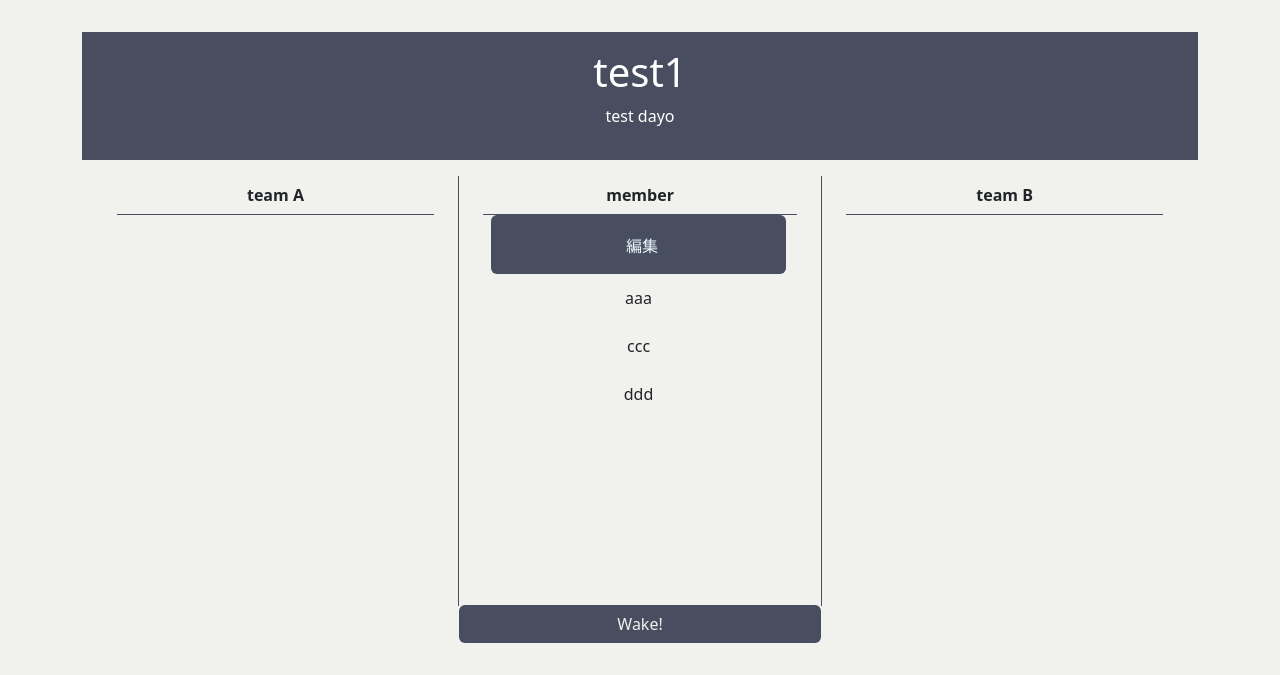
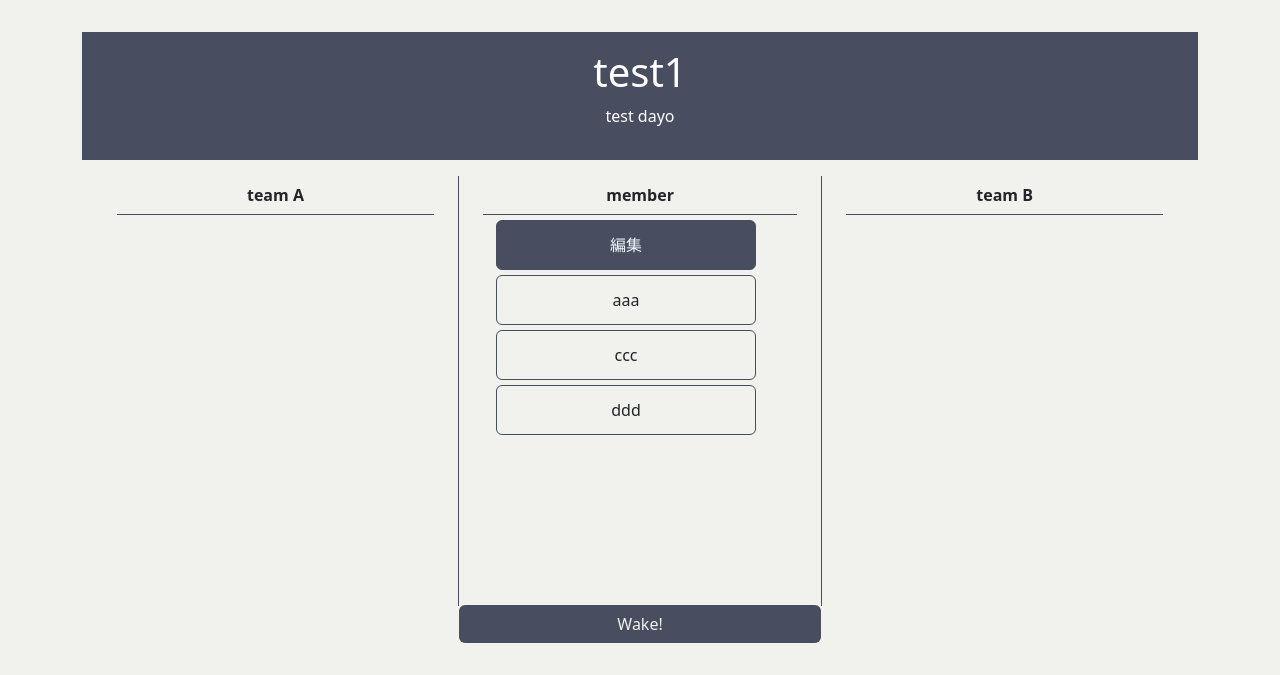
Before and after one commit to estone1223/team-wake, a Django app: page /wakes/1/ in a window 1280 px wide. Shown: the part 56-731 px from the top of the page. Run offline with Django 3.2, Linux system fonts and the light colour scheme; a user stored in the database is signed in; data comes from the database, SQL or seed files in the repository; some libraries are stand-ins or nearby versions.

Commit message:
make checkbox next->not yet JS

```diff
--- a/static/wakes/css/style.css
+++ b/static/wakes/css/style.css
@@ -94,17 +94,32 @@ a:hover {
 }
 
 .btn-edit {
-  display: block;
   color: aliceblue;
   background-color: #484e60;
-  text-align: center;
-  list-style: none;
-  padding-left: 15%;
-  margin-right: 30px;
-  height: 15%;
 }
 .btn-edit:hover {
   opacity: 0.8;
+}
+
+input[type=checkbox] {
+  display: none;
+}
+
+.label {
+  display: block;
+  margin: 5px;
+  width: 80%;
+  border: 1px solid #484e60;
+  cursor: pointer;
+}
+
+label {
+  display: block;
+}
+
+input[type=checkbox]:checked + label {
+  background-color: #484e60;
+  color: aliceblue;
 }
 
 /* detail */
--- a/templates/wakes/wake_detail.html
+++ b/templates/wakes/wake_detail.html
@@ -20,11 +20,14 @@
       <h2 class="content-head">member</h2>
       <div class="member-container">
         <ul class="member-list-ul">
-          <a class="btn btn-edit" href="">
-            <li class="member-list">編集</li>
+          <a>
+            <li class="member-list btn btn-edit label">編集</li>
           </a>
           {% for member in members %}
-            <li class="member-list">{{ member.name }}</li>
+          <li class="member-list btn label">
+            <input type="checkbox" name="selected_member" id="{{ member.name }}" value="{{ member.name }}">
+              <label for="{{ member.name }}">{{ member.name }}</label>
+            </li>
           {% endfor %}
         </ul>
       </div>
```
